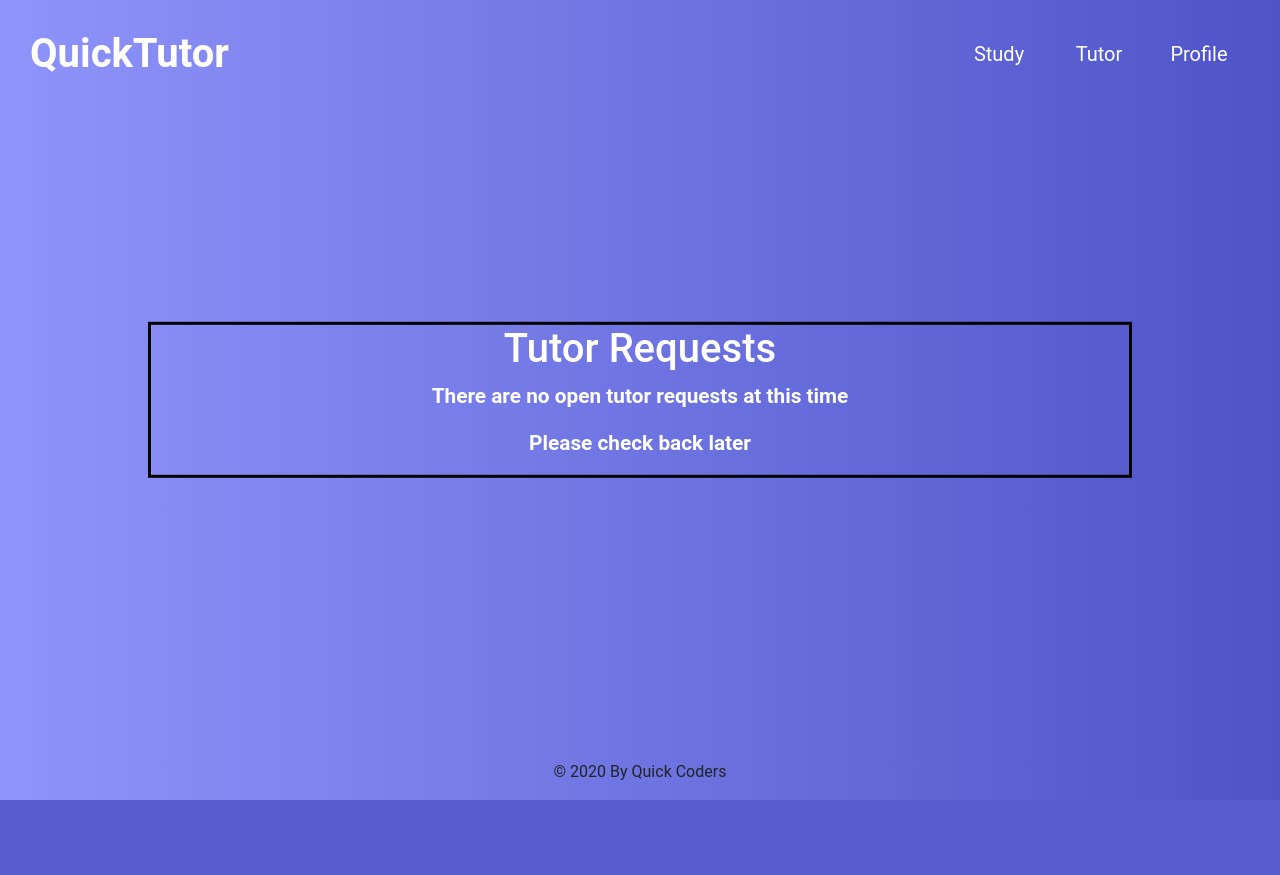
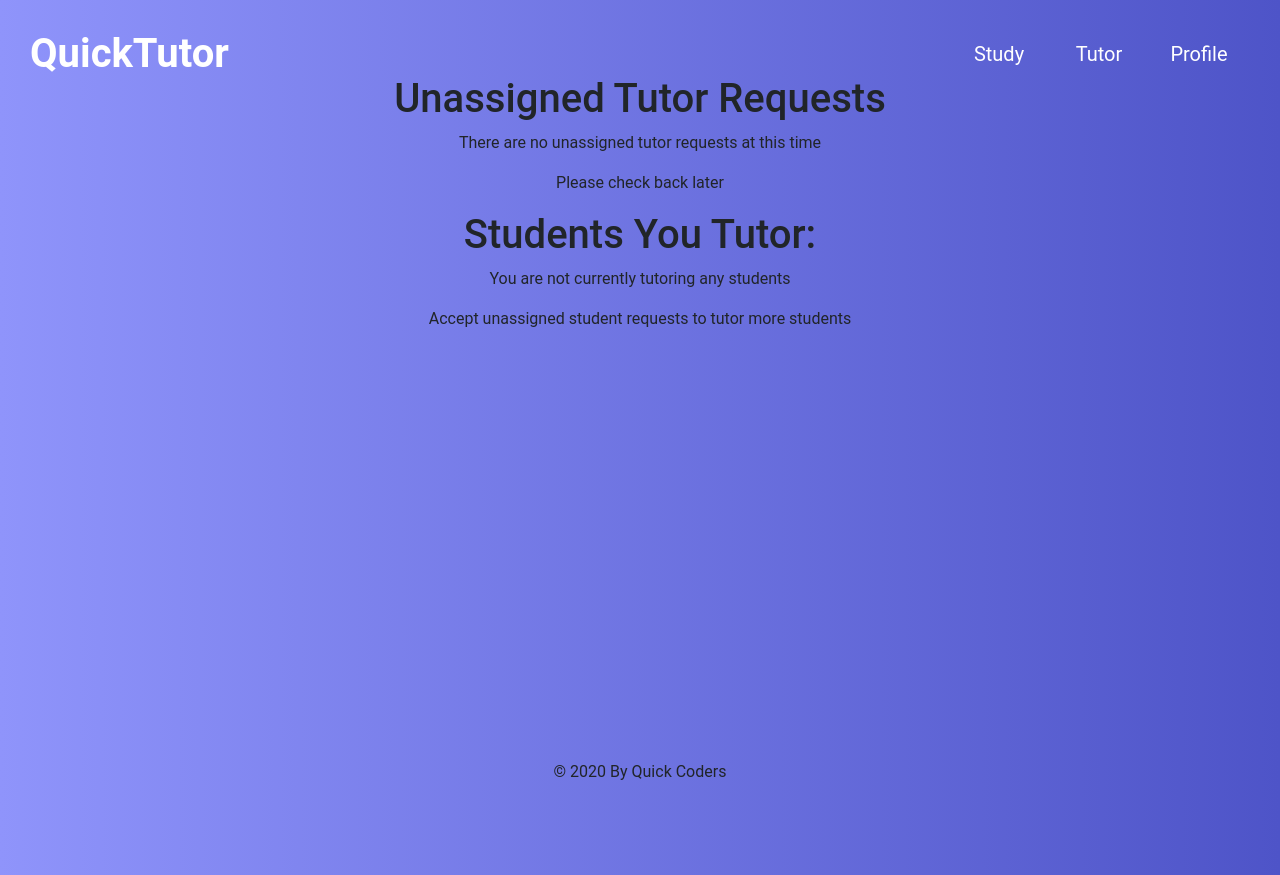
Before and after one commit to HarrisonClark/QuickTutor, a Django app: page /study/requests/ in a window 1280 px wide. Before the commit the page ends 800 px from the top, so only its background shows below. Run offline with Django 3.2, Linux system fonts and the light colour scheme; the visitor is signed in with stand-in values (Sample User, id 1); data that the repository does not hold is empty; some libraries are stand-ins or nearby versions.

Commit message:
Finished rough request system

```diff
--- a/login/static/base/styles.css
+++ b/login/static/base/styles.css
@@ -1,72 +1,52 @@
-body, html {
+body,
+html {
   height: 100%;
   margin: 0;
-	font-family: 'Roboto', sans-serif !important;
+  font-family: "Roboto", sans-serif !important;
+  /* The image used */
+  /* background-image: url("https://res.cloudinary.com/dpcbzfiye/image/upload/w_1620,c_fill,dpr_auto,f_auto,q_auto,fl_progressive/v1546986775/fiz5zkzw5eehp0o7f8uf.jpg"); */
+  /* background: rgb(253,121,168);
+	background: linear-gradient(0deg, rgba(253,121,168,1) 4%, rgba(236,236,236,1) 100%); */
+  background: #4e54c8; /* fallback for old browsers */
+  background: -webkit-linear-gradient(
+    to right,
+    #8f94fb,
+    #4e54c8
+  ); /* Chrome 10-25, Safari 5.1-6 */
+  background: linear-gradient(
+    to right,
+    #8f94fb,
+    #4e54c8
+  ); /* W3C, IE 10+/ Edge, Firefox 16+, Chrome 26+, Opera 12+, Safari 7+ */
 }
 
 * {
   box-sizing: border-box;
 }
-
-  .bg-image {
-	/* The image used */
-	/* background-image: url("https://res.cloudinary.com/dpcbzfiye/image/upload/w_1620,c_fill,dpr_auto,f_auto,q_auto,fl_progressive/v1546986775/fiz5zkzw5eehp0o7f8uf.jpg"); */
-	/* background: rgb(253,121,168);
-	background: linear-gradient(0deg, rgba(253,121,168,1) 4%, rgba(236,236,236,1) 100%); */
-	background: #4e54c8;  /* fallback for old browsers */
-	background: -webkit-linear-gradient(to right, #8f94fb, #4e54c8);  /* Chrome 10-25, Safari 5.1-6 */
-	background: linear-gradient(to right, #8f94fb, #4e54c8); /* W3C, IE 10+/ Edge, Firefox 16+, Chrome 26+, Opera 12+, Safari 7+ */
-
-
-	/* Full height */
-	height: 100%;
-
-	/* Center and scale the image nicely */
-	background-position: center;
-	background-repeat: no-repeat;
-	background-size: cover;
-  }
-
-  /* Position text in the middle of the page/image */
-  .bg-text {
-	/* background-color: rgb(0,0,0); Fallback color */
-	/* background-color: rgba(0,0,0, 0.4); Black w/opacity/see-through */
-	color: white;
-	font-weight: bold;
-	font-size: 130%;
-	/* border: 3px solid #f1f1f1; */
-	position: absolute;
-	top: 50%;
-	left: 50%;
-	transform: translate(-50%, -50%);
-	z-index: 2;
-	width: 80%;
-	padding: 20px;
-	text-align: center;
-	display:table-cell;
-	vertical-align:middle;
+.content {
+  margin-top: 75px;
 }
 form {
-	display:table;
-	margin:auto;
+  display: table;
+  margin: auto;
 }
-  .nav{
-	background:transparent;
+.nav {
+  background: transparent;
 }
-  .navbar{
+.navbar {
   padding: 30px;
 }
-  #logo{
+#logo {
   text-decoration: none;
   color: white;
   transition: 0.3s;
 }
 
-  #logo:hover{
+#logo:hover {
   font-size: 1.05em;
 }
 
-  .nav-element{
+.nav-element {
   font-size: 20px;
   margin-left: 30px;
   text-decoration: none;
@@ -80,18 +60,18 @@ body, html {
   transition: 0.3s;
 }
 
-  .nav-element:hover{
+.nav-element:hover {
   text-decoration: none;
   color: #8f94fb;
 }
 
-  #sign-in{
+#sign-in {
   border: 1px solid white;
   border-radius: 5px;
   transition: 0.3s;
 }
 
-  #sign-in:hover{
+#sign-in:hover {
   border-color: #8f94fb;
   color: #8f94fb;
 }
--- a/login/templates/base.html
+++ b/login/templates/base.html
@@ -35,8 +35,7 @@
         </nav>
       </div>
     </header>
-    <div class="bg-image"></div>
-    <div class="bg-text">
+    <div class="content">
       {% block content %}{% endblock %}
     </div>
 
--- a/study/admin.py
+++ b/study/admin.py
@@ -2,6 +2,5 @@ from django.contrib import admin
 from .models import *
 
 admin.site.register(Student)
-admin.site.register(Tutor)
 admin.site.register(tutorRequest)
 admin.site.register(Course)
--- a/study/forms.py
+++ b/study/forms.py
@@ -5,3 +5,7 @@ from .models import Course
 class TutorRequestForm(forms.Form):
     course = forms.ModelChoiceField(queryset=Course.objects.all())
     description = forms.CharField()
+
+
+class ClaimRequestForm(forms.Form):
+    pass
--- a/study/models.py
+++ b/study/models.py
@@ -3,6 +3,7 @@ from django.contrib.auth.models import User
 from django.contrib.auth.admin import UserAdmin as BaseUserAdmin
 from django.db.models.signals import post_save
 from django.dispatch import receiver
+# from django.contrib.postgres.fields import ArrayField
 
 
 class StudentRatings(models.Model):
@@ -19,16 +20,11 @@ class Student(models.Model):
     student_year = models.CharField(max_length=50)
     picture = models.URLField()
     bio = models.TextField(max_length=100, blank=True)
+    # CoursesTaken = ArrayField(
+    #     models.ForeignKey(Course, on_delete=models.CASCADE), blank=True)
 
     def __str__(self):
         return self.user.first_name + " " + self.user.last_name
-
-
-class Tutor(models.Model):
-    user = models.OneToOneField(User, on_delete=models.CASCADE)
-    picture = models.URLField()
-    # CoursesTaken = models.ArrayField(
-    #     models.ForeignKey(Course, on_delete=models.CASCADE))
 
 
 class Course(models.Model):
@@ -44,7 +40,7 @@ class Course(models.Model):
 class tutorRequest(models.Model):
     student = models.ForeignKey(Student, on_delete=models.CASCADE)
     tutor = models.ForeignKey(
-        Tutor, on_delete=models.CASCADE, blank=True, null=True)
+        Student, on_delete=models.CASCADE, blank=True, related_name="requestTutor", null=True)
     course = models.ForeignKey(Course, on_delete=models.CASCADE)
     description = models.TextField()
     pub_date = models.DateTimeField('date published')
--- a/study/templates/study/request_list.html
+++ b/study/templates/study/request_list.html
@@ -4,34 +4,28 @@
 
 {% block content %}
 
-<div style="height:auto; border:black; border-style:solid">
-<h1>Tutor Requests</h1>
-
-{% if requests_list %}
-    <div class="d-flex flex-wrap">
-    {% for request in requests_list %}
-        <div class="card mb-3" style="max-height: 200px; min-width:600px; margin:50px">
-            <div class="row no-gutters">
-                <div class="col-md-4">
-                <img src={{ request.student.picture }} style="height:200px" alt="User Profile Pic">
-                </div>
-                <div class="col-md-8">
-                <div class="card-body">
-                    <h5 class="card-title text-primary">{{ request.course }}</h5>
-                    <p class="card-text text-secondary">{{ request.description }}</p>
-                    <p class="card-text text-secondary"> Request by: {{ request.student }}</p>
-                    <p class="card-text"><small class="text-muted">Created {{ request.pub_date }}</small></p>
-                    <a href="{% url 'study:open-request' request.pk %}">{{ request.pk }}</a> <br/><br/>
-                </div>
-                </div>
-            </div>
-        </div>
+<div style="height:auto;">
+<h1>Unassigned Tutor Requests</h1>
+{% if unassigned %}
+    <div class="d-flex flex-wrap justify-content-center">
+    {% for req in unassigned %}
+        {% include "study/request_object.html" with req=req tutor_view=True %}
     {% endfor %}
     </div>
 {% else %}
-    <p>There are no open tutor requests at this time</p>
+    <p>There are no unassigned tutor requests at this time</p>
     <p>Please check back later</p>
 {% endif %}
-
+<h1>Students You Tutor:</h1>
+{% if yours %}
+    <div class="d-flex flex-wrap justify-content-center">
+    {% for req in yours %}
+        {% include "study/request_object.html" with req=req tutor_view=True %}
+    {% endfor %}
+    </div>
+{% else %}
+    <p>You are not currently tutoring any students</p>
+    <p>Accept unassigned student requests to tutor more students</p>
+{% endif %}
 </div>
 {% endblock %}
--- a/study/urls.py
+++ b/study/urls.py
@@ -7,6 +7,6 @@ app_name = 'study'
 urlpatterns = [
     path('', views.index, name="index"),
     path('tutor-request/', views.tutor_request, name="tutor_request"),
-    path('requests/', login_required(views.RequestsView.as_view()), name="requests"),
-    path('open-request/<int:pk>', views.open_request, name="open-request"),
+    path('requests/', views.requests_list, name="requests"),
+    path('open-request/<int:pk>', views.open_request, name="open_request"),
 ]
--- a/study/views.py
+++ b/study/views.py
@@ -1,7 +1,7 @@
 from django.shortcuts import render
 from django.http import HttpResponse, HttpResponseRedirect
 from django.contrib.auth.decorators import login_required
-from .forms import TutorRequestForm
+from .forms import TutorRequestForm, ClaimRequestForm
 from .models import tutorRequest, Student
 from django.utils import timezone
 from django.views import generic
@@ -9,7 +9,10 @@ from django.views import generic
 
 @login_required
 def index(request):
-    return render(request, 'study/index.html')
+    student_requests = tutorRequest.objects.filter(
+        student=request.user.student)
+
+    return render(request, 'study/index.html', {'student_requests': student_requests})
 
 
 @login_required
@@ -40,17 +43,23 @@ def tutor_request(request):
     return render(request, 'study/request.html', {'form': form})
 
 
-class RequestsView(generic.ListView):
-    template_name = "study/request_list.html"
-    context_object_name = "requests_list"
-
-    def get_queryset(self):
-        """
-        Return five most recent suggestions
-        """
-        return tutorRequest.objects.filter(pub_date__lte=timezone.now()).order_by('-pub_date')[:5]
+@login_required
+def requests_list(request):
+    unassigned = tutorRequest.objects.filter(
+        pub_date__lte=timezone.now()).order_by('-pub_date').exclude(student=request.user.student).filter(tutor=None)[:5]
+    yours = tutorRequest.objects.filter(pub_date__lte=timezone.now()).order_by(
+        '-pub_date').filter(tutor=request.user.student)
+    return render(request, "study/request_list.html", {"unassigned": unassigned, "yours": yours})
 
 
 def open_request(request, pk):
+    if request.method == 'POST':
+        form = ClaimRequestForm(request.POST)
+        thisReq = tutorRequest.objects.filter(pk=pk)[0]
+        thisReq.tutor = request.user.student
+        thisReq.save()
+    else:
+        form = ClaimRequestForm()
+
     tutor_request = tutorRequest.objects.filter(pk=pk)[0]
-    return render(request, "study/open_request.html", {'tutor_request': tutor_request})
+    return render(request, "study/open_request.html", {'tutor_request': tutor_request, 'form': form})
```
Also changed, not shown: study/templates/study/index.html (+15 -1 lines), study/templates/study/open_request.html (+10 -1 lines), study/templates/study/request_object.html (added, +26 -0 lines), userprofile/forms.py (+5 -3 lines), study/migrations/0009_auto_20200415_0548.py (added). Lines whose indentation alone changed are shown as unchanged.
